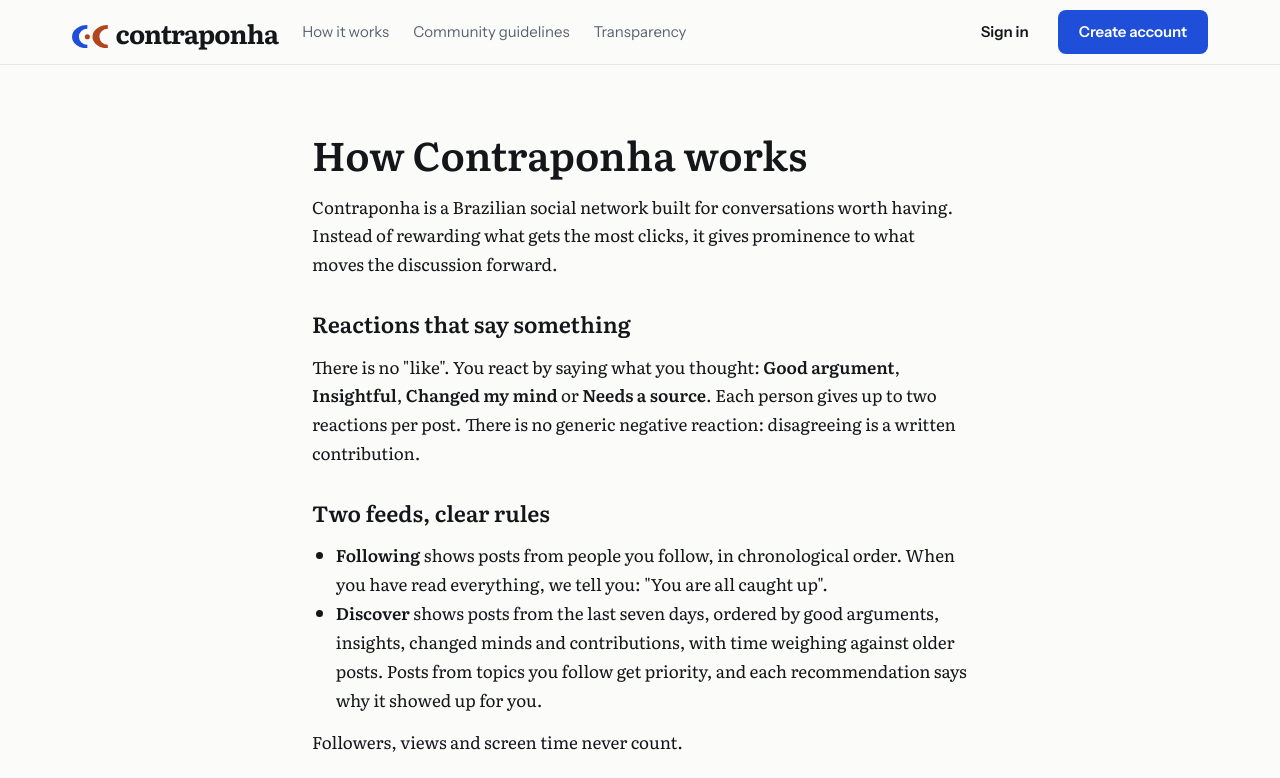
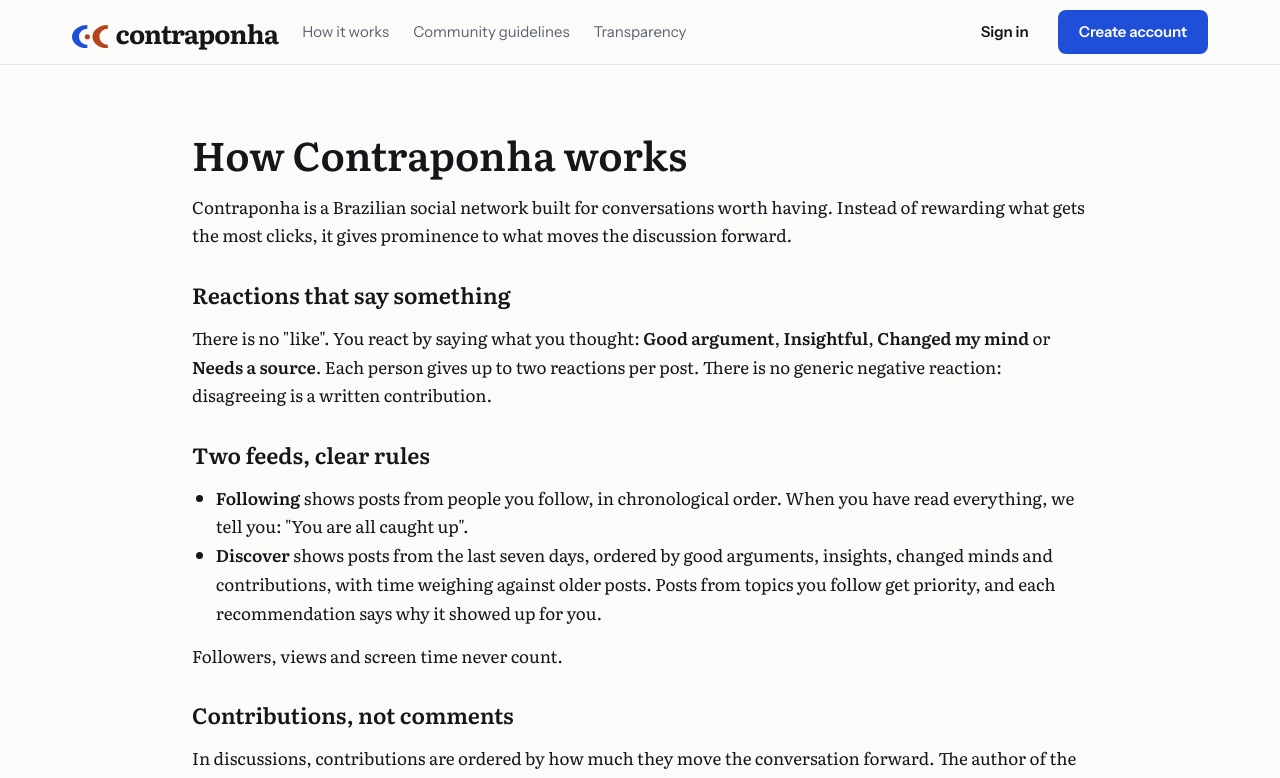
Before and after one commit to JonasDias10/contraponha, a Next.js app in the folder apps/web/: page /about in a window 1280 px wide. Shown: the top 778 px of the page. Built offline with nearby package versions, Linux system fonts and the light colour scheme; no server answers.

Commit message:
style: wider content column on legal and info pages

```diff
--- a/apps/web/src/components/legal/legal-page.tsx
+++ b/apps/web/src/components/legal/legal-page.tsx
@@ -37,7 +37,7 @@
   return (
     <article
       lang={document.locale}
-      className="mx-auto flex w-full max-w-180 flex-col gap-6 px-4 py-16 sm:px-8"
+      className="mx-auto flex w-full max-w-240 flex-col gap-6 px-4 py-12 sm:px-8 sm:py-16"
     >
       {version ? (
         <p className="text-[13px] text-subtle">
```
